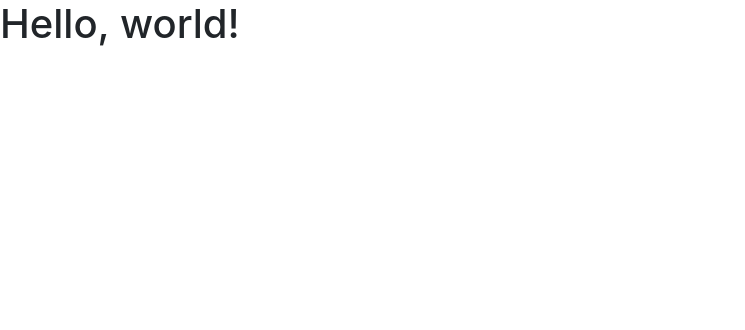
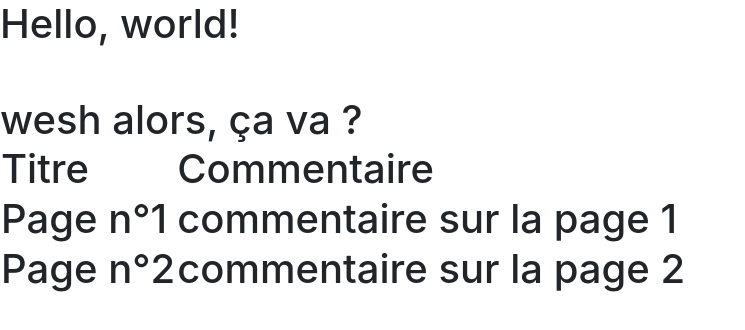
Before and after one commit to bennismehdi91/dbt-delivers_wagon, a plain HTML site: page index.html in a window 1280 px wide. Shown: the whole page, without its empty margins (0-745 px from the left). Drawn offline with nearby package versions, Linux system fonts and the light colour scheme.

Commit message:
Add phrase and table to index.html

```diff
--- a/index.html
+++ b/index.html
@@ -8,7 +8,27 @@
     <title>Hello, world!</title>
   </head>
   <body>
-    <h1>Hello, world!</h1>
+    <h1>Hello, world!
+<br><br>
+wesh alors, ça va ?
+<table>
+    <tr>
+        <td> Titre</td>
+        <td> Commentaire </td>
+    </tr>
+    <tr>
+        <td> Page n°1 </td>
+        <td> commentaire sur la page 1</td>
+    </tr>
+    <tr>
+        <td> Page n°2 </td>
+        <td> commentaire sur la page 2</td>
+    </tr>
+</table>
+
+
+
+    </h1>
 
     <script src="https://code.jquery.com/jquery-3.3.1.slim.min.js" integrity="sha384-q8i/X+965DzO0rT7abK41JStQIAqVgRVzpbzo5smXKp4YfRvH+8abtTE1Pi6jizo" crossorigin="anonymous"></script>
     <script src="https://cdnjs.cloudflare.com/ajax/libs/popper.js/1.14.3/umd/popper.min.js" integrity="sha384-ZMP7rVo3mIykV+2+9J3UJ46jBk0WLaUAdn689aCwoqbBJiSnjAK/l8WvCWPIPm49" crossorigin="anonymous"></script>
```
